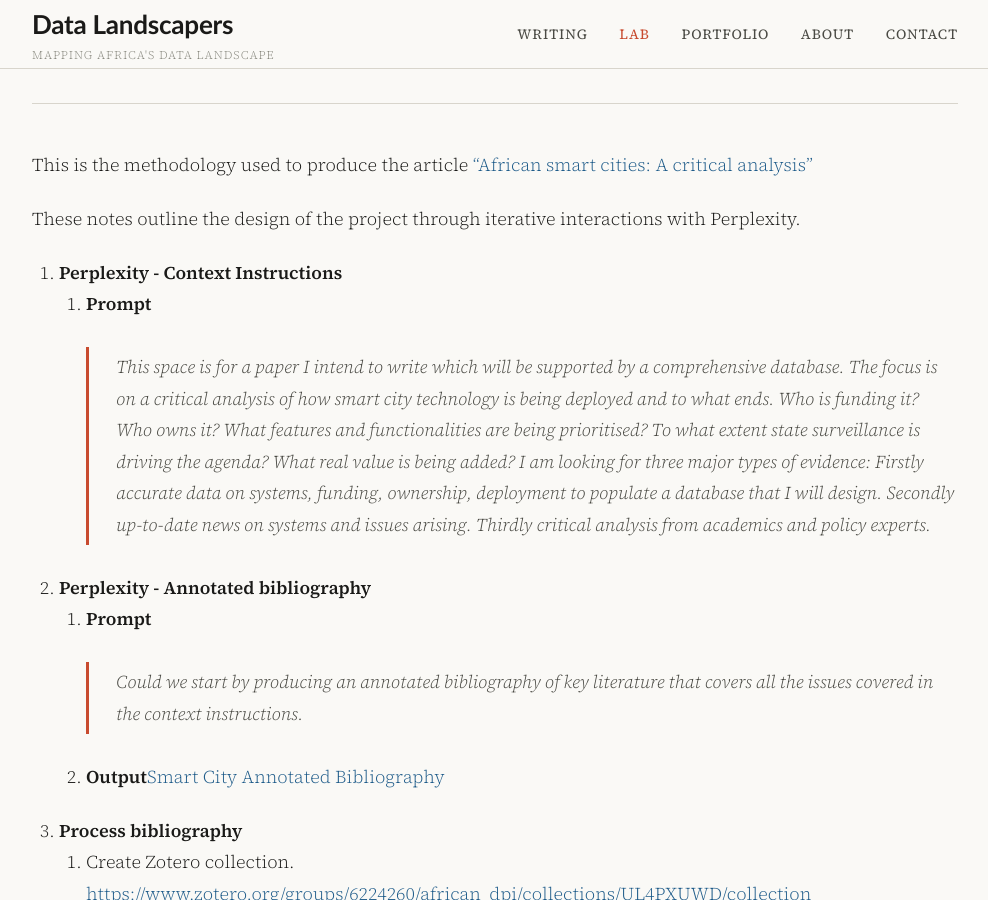
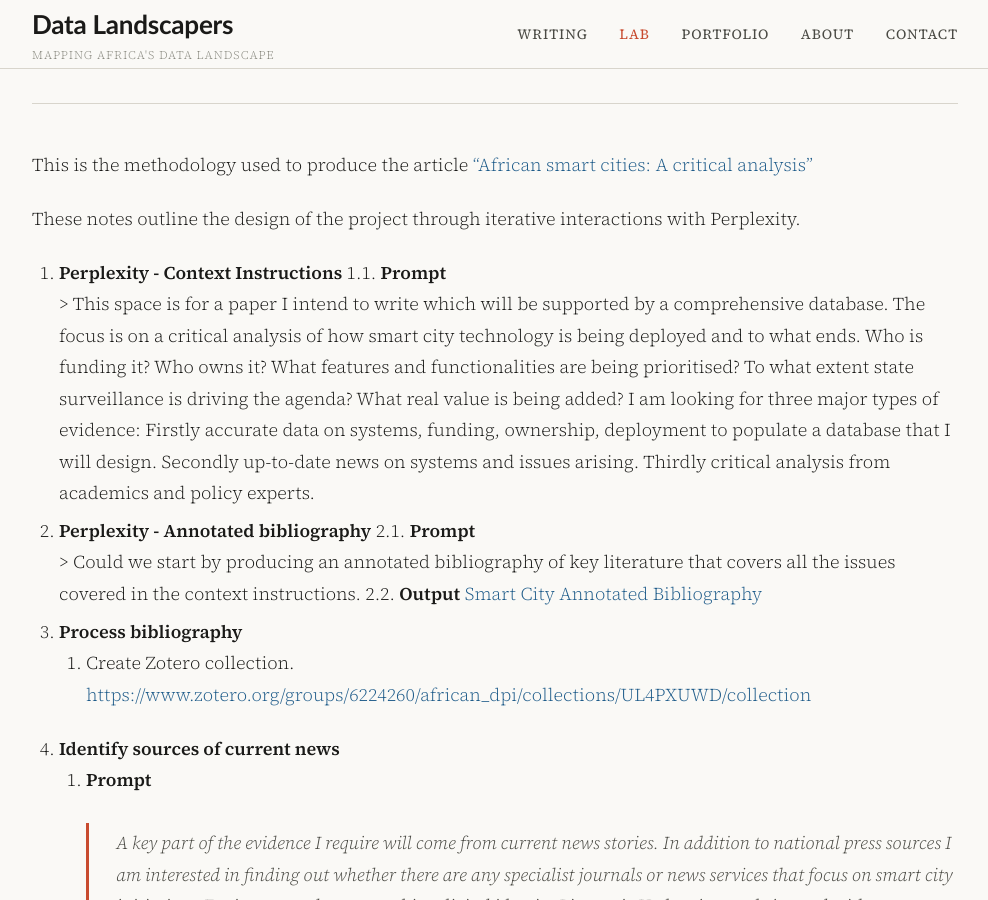
Before and after one commit to data-landscapers/data-landscapers.github.io, a Jekyll site: the page built from _lab/2026-01-08-smart-cities-methodology.md, in a window 1280 px wide and 900 px high, scrolled down 397 px. Shown: the whole window, without its empty margins (145-1133 px from the left). Built offline with Jekyll 4.4.1, drawn with Linux system fonts in a browser that asks for light colours.

Commit message:
Update 2026-01-08-smart-cities-methodology.md

```diff
--- a/_lab/2026-01-08-smart-cities-methodology.md
+++ b/_lab/2026-01-08-smart-cities-methodology.md
@@ -17,12 +17,13 @@ This is the methodology used to produce the article ["African smart cities: A cr
 These notes outline the design of the project through iterative interactions with Perplexity.
 
 1.  **Perplexity - Context Instructions**
-    1.  **Prompt**
+    1.1.  **Prompt**
         > This space is for a paper I intend to write which will be supported by a comprehensive database. The focus is on a critical analysis of how smart city technology is being deployed and to what ends. Who is funding it? Who owns it? What features and functionalities are being prioritised? To what extent state surveillance is driving the agenda? What real value is being added? I am looking for three major types of evidence: Firstly accurate data on systems, funding, ownership, deployment to populate a database that I will design. Secondly up-to-date news on systems and issues arising. Thirdly critical analysis from academics and policy experts.
 2.  **Perplexity - Annotated bibliography**
-    1.  **Prompt**
+    2.1.  **Prompt**
         > Could we start by producing an annotated bibliography of key literature that covers all the issues covered in the context instructions.
-    2.  **Output**[Smart City Annotated Bibliography](https://docs.google.com/document/d/1IDkhhmrFosoQhOsTwxFPaTc8mnjgZSslqjaoiSSbg3M/edit?usp=drive_link)
+    2.2.  **Output**
+        [Smart City Annotated Bibliography](https://docs.google.com/document/d/1IDkhhmrFosoQhOsTwxFPaTc8mnjgZSslqjaoiSSbg3M/edit?usp=drive_link)
 3.  **Process bibliography**
     1.  Create Zotero collection.
         <https://www.zotero.org/groups/6224260/african_dpi/collections/UL4PXUWD/collection>
@@ -63,7 +64,7 @@ These notes outline the design of the project through iterative interactions wit
         Decided instead to run one thread per city: bibliographic notes then news notes then analysis
 10. **Produce bibliographic notes for a city**
     1.  **Prompt**
-        Follow instructions in [biblio-mining-instructions.txt](https://drive.google.com/file/d/1ymBvySobRFmTgzscEAC014Mbj6CJbABa/view?usp=drive_link) for [City_name]
+        > Follow instructions in [biblio-mining-instructions.txt](https://drive.google.com/file/d/1ymBvySobRFmTgzscEAC014Mbj6CJbABa/view?usp=drive_link) for [City_name]
         **Example output**
         [Nairobi-biblio.md](https://drive.google.com/file/d/1yoy3bnMjnDFRgAV_ueRKOwdH9PCo_8L3/view?usp=drive_link)
 11. **Produce news notes for a city**
```
